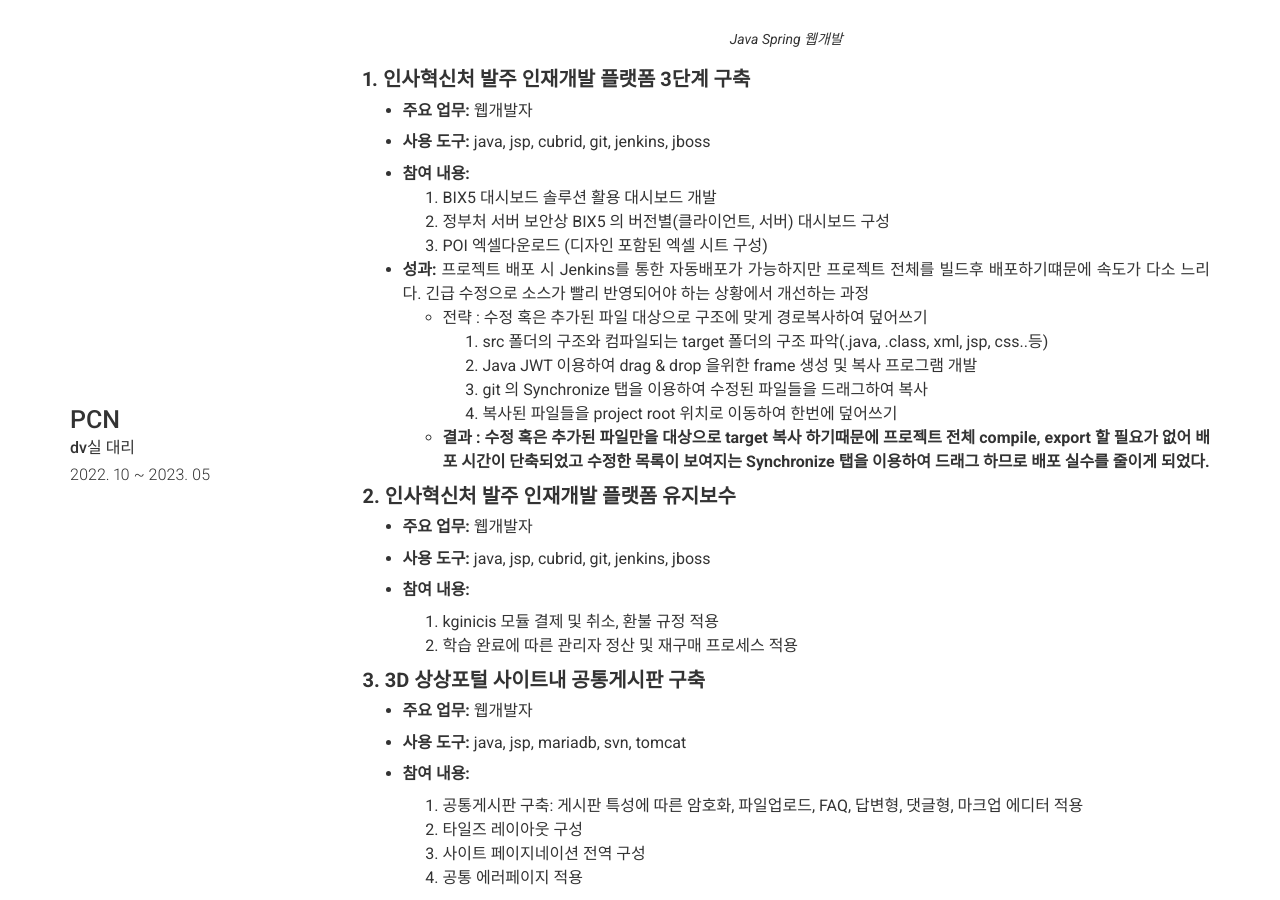
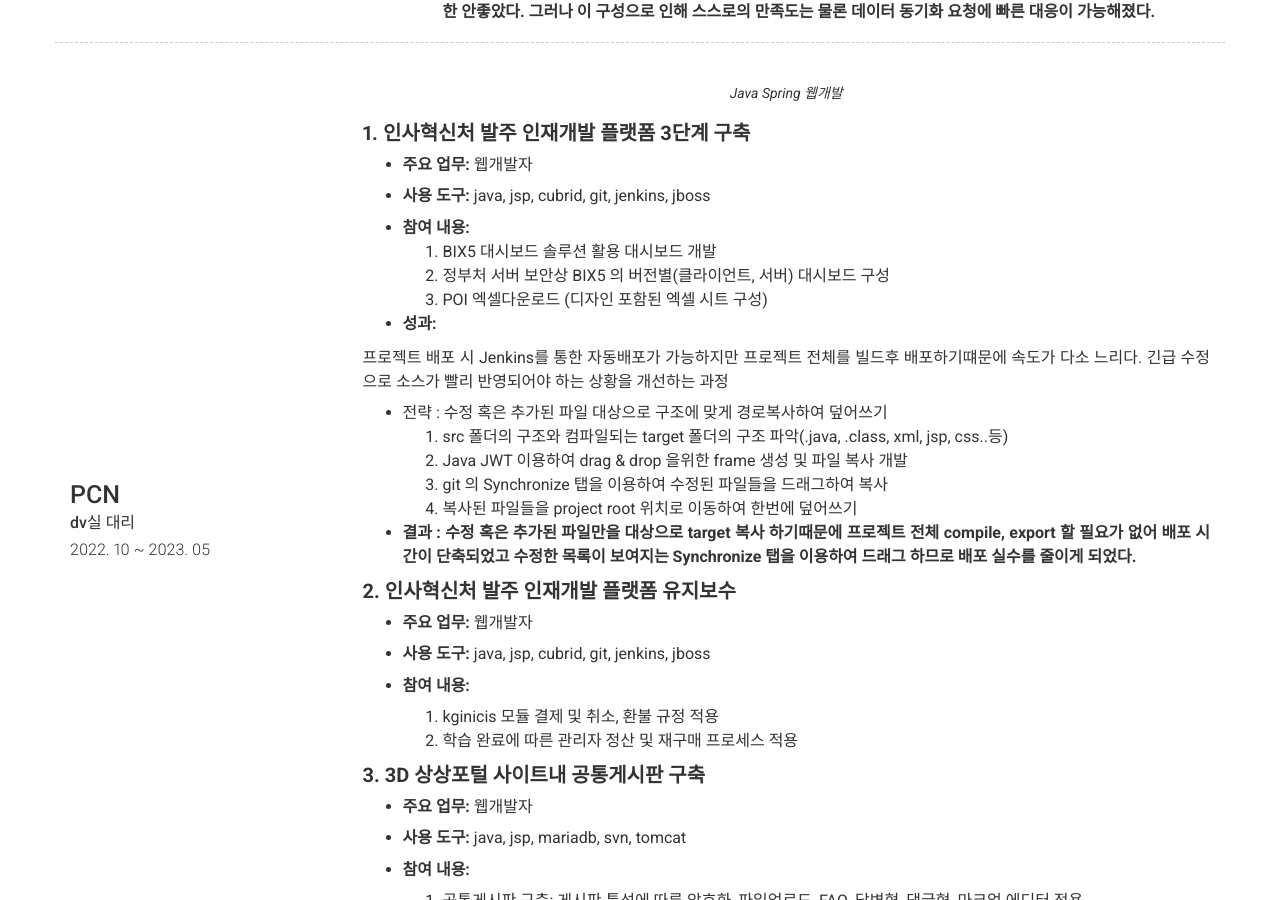
Before and after one commit to sihyeonleee/sihyeonleee.github.io, a Jekyll site: the page built from index.md, in a window 1280 px wide and 900 px high, scrolled down 1703 px. Built offline with Jekyll 4.4.1, drawn with Linux system fonts in a browser that asks for light colours; nearby versions of some CDN libraries.

Commit message:
no message

```diff
--- a/_config.yml
+++ b/_config.yml
@@ -98,6 +98,7 @@ content:
             3. 검색 필터 및 명령형 검색 NodeJS API 개발
 
           - **성과:**
+
             프로젝트 관리 및 이관 시 프로세스 도식화에 유리하여 회사내에서 데이터 색인에 NiFi 사용을 권장한다.
             하지만 NiFi 특성상 프로그램이 무거워 메모리와 저장소를 많이 차지하는데 운영 서버 자원의 한계로 다른
             대처방안이 필요하여 해결하는 내용
@@ -127,6 +128,7 @@ content:
             6. 외부 API 연계 cors 적용 및 nginx 서버 구성
 
           - **성과:**
+
             프로젝트 특성으로 관리자 페이지에서 사용자 요구에맞는 데이터 편집이 빈번하게 일어나는데 이를
             위해 개발/운영 간의 데이터 싱크를 자주 맞춰야한다. 하지만 운영 서버의 보안상 인가되지 않은
             포트의 차단으로 개발서버와 운영서버간의 데이터 싱크를 맞추기 어려운 상황이었고 이를 해결하는
@@ -161,11 +163,12 @@ content:
             4. POI 엑셀다운로드 (디자인 포함된 엑셀 시트 구성)
 
           - **성과:**
+
           프로젝트 배포 시 Jenkins를 통한 자동배포가 가능하지만 프로젝트 전체를 빌드후 배포하기떄문에
-          속도가 다소 느리다. 긴급 수정으로 소스가 빨리 반영되어야 하는 상황에서 개선하는 과정
+          속도가 다소 느리다. 긴급 수정으로 소스가 빨리 반영되어야 하는 상황을 개선하는 과정
             - 전략 : 수정 혹은 추가된 파일 대상으로 구조에 맞게 경로복사하여 덮어쓰기
               1. src 폴더의 구조와 컴파일되는 target 폴더의 구조 파악(.java, .class, xml, jsp, css..등)
-              2. Java JWT 이용하여 drag & drop 을위한 frame 생성 및 복사 프로그램 개발
+              2. Java JWT 이용하여 drag & drop 을위한 frame 생성 및 파일 복사 개발
               3. git 의 Synchronize 탭을 이용하여 수정된 파일들을 드래그하여 복사
               4. 복사된 파일들을 project root 위치로 이동하여 한번에 덮어쓰기
             - **결과 : 수정 혹은 추가된 파일만을 대상으로 target 복사 하기때문에 프로젝트
@@ -232,6 +235,7 @@ content:
             3. Long Time Query 튜닝
 
           - **성과:**
+
           프로젝트 운영당시 전국의 초중고대상으로 수많은 request 가 발생하였고 EBS와 정부에서는 사용자 로그에 대한
           집계를 수시로 요청하였다. 수억건에 해당하는 로그를 뽑으며 집계하는동안 QA는 쌓이고 정작 업무를 못하는 상황이
           발생하여 이를 자동화하고 해결하는 과정
@@ -271,6 +275,7 @@ content:
             4. 온라인 교육 수업에 대한 설계, 예약, 뷰어 개발
 
           - **성과:**
+
           multitenant 도입으로 tenant 별로 데이터베이스를 구성하고 각 tenant 는 조건에 부합하다면
           무한대로 증식 가능하고 이떄 클러스터링 환경에서 각 어플리케이션이 모든 커넥션을 가지고있을경우
           과도한 부하가 생긴다. 이를 위해 tenant 별 커넥션 관리를 위한 과정
```
